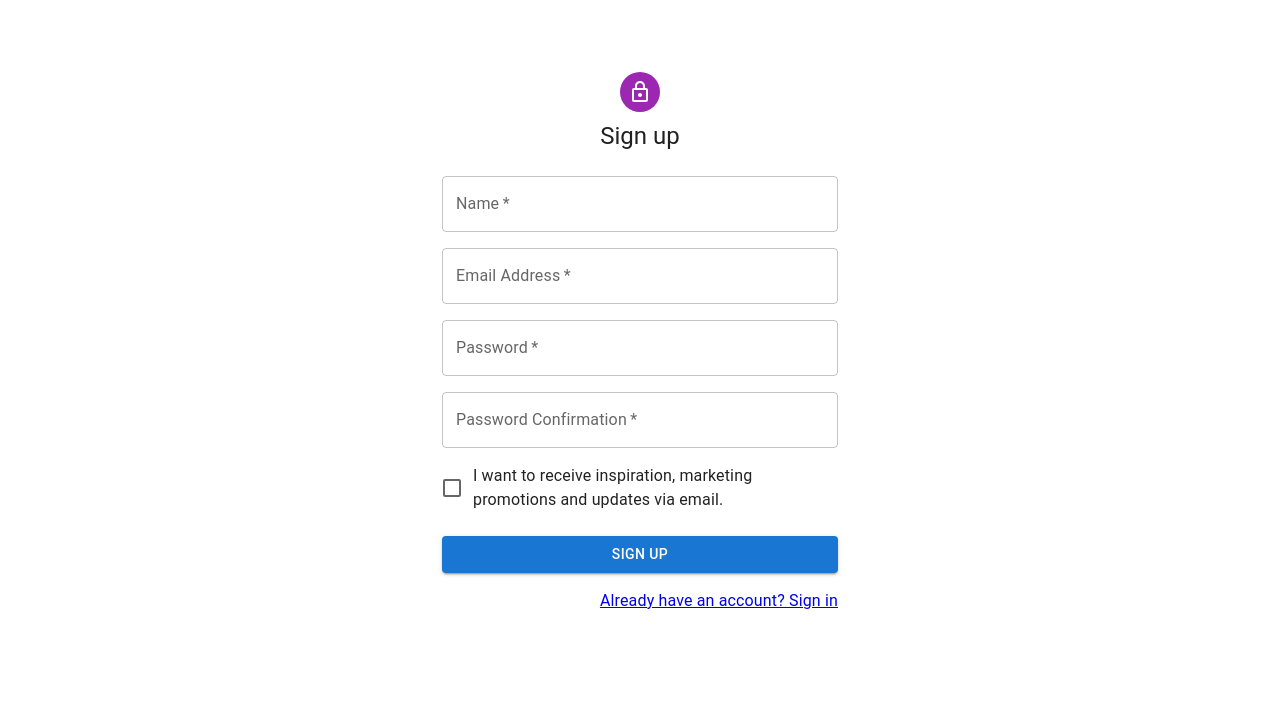
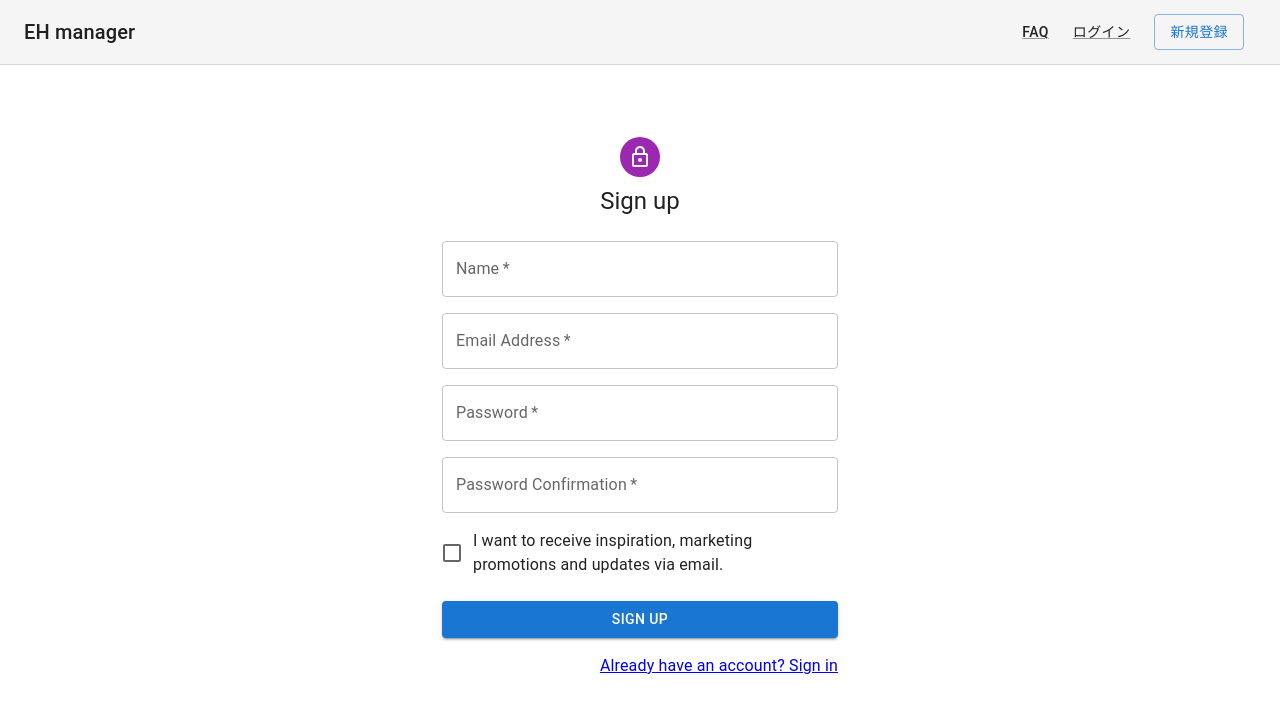
Before and after one commit to daichi0918/EatingHabits, a React (Create React App) app in the folder frontend/app/: page /signup in a window 1280 px wide. Shown: the top 712 px of the page. Built offline with nearby package versions, Linux system fonts and the light colour scheme; no server answers; what axios-case-converter would draw is missing.

Commit message:
headerの変更

```diff
--- a/frontend/app/src/compenents/organisms/layout/Header.tsx
+++ b/frontend/app/src/compenents/organisms/layout/TopHeader.tsx
@@ -1,14 +1,22 @@
 // import { Box, Flex, Heading, Link, useDisclosure } from "@chakra-ui/react";
 import { FC, memo, useCallback, useEffect, useState } from "react";
 import axios from "axios";
-import { Link, useNavigate } from "react-router-dom"
+import { useNavigate } from "react-router-dom"
 import AppBar from '@mui/material/AppBar';
 import Box from '@mui/material/Box';
+import Button from '@mui/material/Button';
+import Card from '@mui/material/Card';
+import CardActions from '@mui/material/CardActions';
+import CardContent from '@mui/material/CardContent';
+import CardHeader from '@mui/material/CardHeader';
+import CssBaseline from '@mui/material/CssBaseline';
+import Link from '@mui/material/Link';
+import Grid from '@mui/material/Grid';
+import StarIcon from '@mui/icons-material/StarBorder';
 import Toolbar from '@mui/material/Toolbar';
 import Typography from '@mui/material/Typography';
-import Button from '@mui/material/Button';
-import IconButton from '@mui/material/IconButton';
-import MenuIcon from '@mui/icons-material/Menu';
+import GlobalStyles from '@mui/material/GlobalStyles';
+import Container from '@mui/material/Container';
 
 import { MenuIconButton } from "../../atoms/button/MenuIconButton";
 import { MenuDrawer } from "../../molecules/MenuDrawer";
@@ -55,7 +63,7 @@ export const Header: FC = memo(() => {
   <MenuDrawer onClose={onClose} isOpen={isOpen} onClickHome={onClickHome} onClickUserManagement={onClickUserManagement}
   />
   * /} */}
-      <Box sx={{ flexGrow: 1 }}>
+      {/* <Box sx={{ flexGrow: 1 }}>
         <AppBar position="static">
           <Toolbar>
             <Typography
@@ -75,9 +83,6 @@ export const Header: FC = memo(() => {
             >
               EH manager
           </Typography>
-            {/* <Typography >
-              EH manager
-          </Typography> */}
             <div style={{ flexGrow: 1 }}></div>
             <Button color="inherit" onClick={onClickUserManagement}>users</Button>
             <Button color="inherit">Logout</Button>
@@ -92,7 +97,50 @@ export const Header: FC = memo(() => {
             </IconButton>
           </Toolbar>
         </AppBar>
-      </Box>
+      </Box> */}
+      <GlobalStyles styles={{ ul: { margin: 0, padding: 0, listStyle: 'none' } }} />
+      <CssBaseline />
+      <AppBar
+        position="static"
+        color="default"
+        elevation={0}
+        sx={{ borderBottom: (theme) => `1px solid ${theme.palette.divider}` }}
+      >
+        <Toolbar sx={{ flexWrap: 'wrap' }}>
+          <Typography variant="h6" color="inherit" noWrap sx={{ flexGrow: 1 }}>
+            EH manager
+          </Typography>
+          <nav>
+            {/* <Link
+              variant="button"
+              color="text.primary"
+              href="#"
+              sx={{ my: 1, mx: 1.5 }}
+            >
+              Features
+            </Link> */}
+            <Link
+              variant="button"
+              color="text.primary"
+              href="#"
+              sx={{ my: 1, mx: 1.5 }}
+            >
+              FAQ
+            </Link>
+            <Link
+              variant="button"
+              color="text.primary"
+              href="/signin"
+              sx={{ my: 1, mx: 1.5 }}
+            >
+              ログイン
+            </Link>
+          </nav>
+          <Button href="/signup" variant="outlined" sx={{ my: 1, mx: 1.5 }}>
+            新規登録
+          </Button>
+        </Toolbar>
+      </AppBar>
     </>
   )
 })
--- a/frontend/app/src/compenents/pages/Home.tsx
+++ b/frontend/app/src/compenents/pages/Home.tsx
@@ -4,7 +4,7 @@ import { FC, memo, useContext } from "react";
 import { Link } from "react-router-dom";
 
 import { AuthContext } from "../../App";
-import { HeaderLayout } from "../templates/HeaderLayout";
+import { TopHeaderLayout } from "../templates/TopHeaderLayout";
 
 export const Home: FC = memo(() => {
   const { userId } = useContext(AuthContext);
@@ -15,7 +15,7 @@ export const Home: FC = memo(() => {
   //     email: user.email
   //   }));
   return (
-    <HeaderLayout>
+    <TopHeaderLayout>
       <Button
         variant="outlined"
         component={Link}
@@ -23,6 +23,6 @@ export const Home: FC = memo(() => {
       >
         List
       </Button>
-    </HeaderLayout>
+    </TopHeaderLayout>
   )
 })
--- a/frontend/app/src/compenents/pages/Lists.tsx
+++ b/frontend/app/src/compenents/pages/Lists.tsx
@@ -15,7 +15,7 @@
 import { FC, memo, useEffect, useState, useContext } from "react";
 import { useParams } from "react-router-dom";
 import { useAllLists } from "../../hooks/useAllLists";
-import { HeaderLayout } from "../templates/HeaderLayout";
+import { TopHeaderLayout } from "../templates/TopHeaderLayout";
 import { ListAdd } from "../organisms/list/ListAdd";
 import { ListType } from "../../types/api/list";
 import { ListDeleteDialog } from "../organisms/list/ListDeleteDialog";
@@ -73,7 +73,7 @@ export const Lists: FC = memo(() => {
 
 
   return (
-    <HeaderLayout>
+    <TopHeaderLayout>
       {loading ? (
         // <Center h="100vh">
         //   <Spinner />
@@ -136,6 +136,6 @@ export const Lists: FC = memo(() => {
 
         )
       }
-    </HeaderLayout >
+    </TopHeaderLayout >
   )
 })
--- a/frontend/app/src/compenents/pages/SignIn.tsx
+++ b/frontend/app/src/compenents/pages/SignIn.tsx
@@ -16,6 +16,7 @@ import { createTheme, ThemeProvider } from '@mui/material/styles';
 
 import { signIn } from "../../apis/auth";
 import { AuthContext } from "../../App";
+import { TopHeaderLayout } from "../templates/TopHeaderLayout";
 
 export const SignIn = () => {
   const { setIsSignedIn, setCurrentUser, setUserId } = useContext(AuthContext);
@@ -154,6 +155,7 @@ export const SignIn = () => {
           </Box>
         </Paper>
       </Grid> */}
+      <TopHeaderLayout>
         <ThemeProvider theme={theme}>
           <Container component="main" maxWidth="xs">
             <CssBaseline />
@@ -225,6 +227,8 @@ export const SignIn = () => {
             </Box>
           </Container>
         </ThemeProvider>
+      </TopHeaderLayout>
+
     </>
   );
 };
--- a/frontend/app/src/compenents/pages/SignUp.tsx
+++ b/frontend/app/src/compenents/pages/SignUp.tsx
@@ -17,6 +17,7 @@ import { createTheme, ThemeProvider } from '@mui/material/styles';
 import { signUp } from "../../apis/auth";
 import { AuthContext } from "../../App";
 import { SignUpParams } from "../../types/api/auth";
+import { TopHeaderLayout } from "../templates/TopHeaderLayout";
 
 export const SignUp = () => {
   const { setIsSignedIn, setCurrentUser, setUserId } = useContext(AuthContext);
@@ -121,6 +122,7 @@ export const SignUp = () => {
         </button>
       </form>
       <Link to="/signin">サインインへ</Link> */}
+      <TopHeaderLayout>
         <ThemeProvider theme={theme}>
           <Container component="main" maxWidth="xs">
             <CssBaseline />
@@ -140,27 +142,6 @@ export const SignUp = () => {
           </Typography>
               <Box component="form" noValidate sx={{ mt: 3 }}>
                 <Grid container spacing={2}>
-                {/* <Grid item xs={12} sm={6}>
-                <TextField
-                  autoComplete="given-name"
-                  name="firstName"
-                  required
-                  fullWidth
-                  id="firstName"
-                  label="First Name"
-                  autoFocus
-                />
-              </Grid>
-              <Grid item xs={12} sm={6}>
-                <TextField
-                  required
-                  fullWidth
-                  id="lastName"
-                  label="Last Name"
-                  name="lastName"
-                  autoComplete="family-name"
-                />
-              </Grid> */}
                   <Grid item xs={12}>
                     <TextField
                       required
@@ -239,7 +220,7 @@ export const SignUp = () => {
 
           </Container>
         </ThemeProvider>
-
+      </TopHeaderLayout>
     </>
   );
 };
--- a/frontend/app/src/compenents/pages/UserManagement.tsx
+++ b/frontend/app/src/compenents/pages/UserManagement.tsx
@@ -1,7 +1,7 @@
 // import { Box, Spinner, Stack, Text, Wrap, WrapItem, Center } from "@chakra-ui/react";
 import { FC, memo, useEffect } from "react";
 import { UserCard } from "../organisms/user/UserCard";
-import { HeaderLayout } from "../templates/HeaderLayout";
+import { TopHeaderLayout } from "../templates/TopHeaderLayout";
 import { useAllUsers } from "../../hooks/useAllUsers"
 import { Link } from "react-router-dom";
 import CircularProgress from '@mui/material/CircularProgress';
@@ -14,7 +14,7 @@ export const UserManagement: FC = memo(() => {
 
   useEffect(() => getUsers(), [])
   return (
-    <HeaderLayout>
+    <TopHeaderLayout>
       {loading ? (
         <Stack alignItems="center" justifyContent="center" style={{ marginTop: '300px' }}>
           <Box sx={{ alignItems: 'center' }}>
@@ -47,6 +47,6 @@ export const UserManagement: FC = memo(() => {
         )
       }
 
-    </HeaderLayout>
+    </TopHeaderLayout>
   )
 })
--- a/frontend/app/src/compenents/templates/HeaderLayout.tsx
+++ b/frontend/app/src/compenents/templates/TopHeaderLayout.tsx
@@ -1,12 +1,12 @@
 import { FC, memo, ReactNode } from "react";
 
-import { Header } from "../organisms/layout/Header";
+import { Header } from "../organisms/layout/TopHeader";
 
 type Props = {
   children: ReactNode;
 }
 
-export const HeaderLayout: FC<Props> = memo((props) => {
+export const TopHeaderLayout: FC<Props> = memo((props) => {
   const { children } = props;
   return (
     <>
--- a/frontend/app/src/router/Router.tsx
+++ b/frontend/app/src/router/Router.tsx
@@ -6,7 +6,7 @@ import { Login } from "../compenents/pages/Login";
 import { Page404 } from "../compenents/pages/Page404";
 import { UserManagement } from "../compenents/pages/UserManagement";
 import { Lists } from "../compenents/pages/Lists"
-import { HeaderLayout } from "../compenents/templates/HeaderLayout";
+import { TopHeaderLayout } from "../compenents/templates/TopHeaderLayout";
 import { homeRoutes } from "./HomeRoutes";
 import { SignUp } from "../compenents/pages/SignUp";
 import { SignIn } from "../compenents/pages/SignIn";
```
Lines whose indentation alone changed are shown as unchanged.
